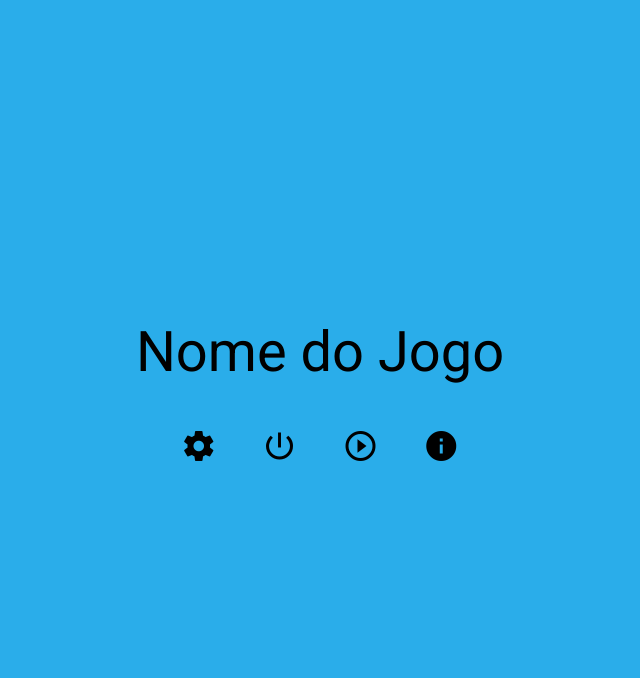
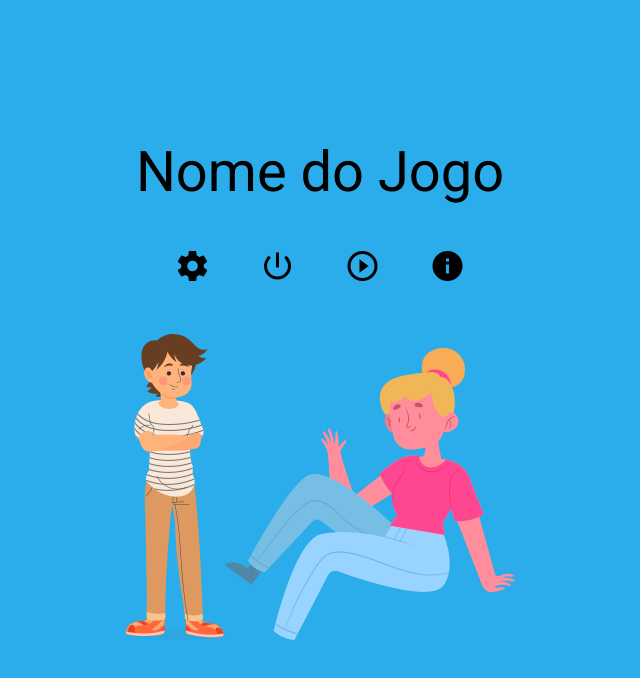
Before and after one commit to DanielOrfeu/tcc-project, an Angular app: page / in a window 1280 px wide. Shown: the top 678 px of the page, without its empty margins (320-960 px from the left). Built offline with nearby package versions, Linux system fonts and the light colour scheme.

Commit message:
Img na página inicial

```diff
--- a/src/app/pages/main/main.component.html
+++ b/src/app/pages/main/main.component.html
@@ -6,4 +6,9 @@
         <span class="material-icons">play_circle_outline</span>
         <span class="material-icons">info</span>
     </div>
+    <div style="margin-top: 50px;">
+        <img src="/assets/M1-1.png">
+        <img src="/assets/F1-1.png">
+    </div>
+
 </div>
--- a/src/styles.css
+++ b/src/styles.css
@@ -25,5 +25,16 @@ body {
     cursor: pointer;
     color: grey;
 }
+
+.left{
+    position: absolute;
+    left: 0px;
+}
+
+.right{
+    position: absolute;
+    right: 0px;
+}
+
 html, body { height: 100%; }
 body { margin: 0; font-family: Roboto, "Helvetica Neue", sans-serif; }
```
Also changed, not shown: src/assets/F1-1.png (renamed from src/app/components/F1-1.png), src/assets/M1-1.png (renamed from src/app/components/M1-1.png), src/assets/icons.html (renamed from src/app/components/icons.html).
